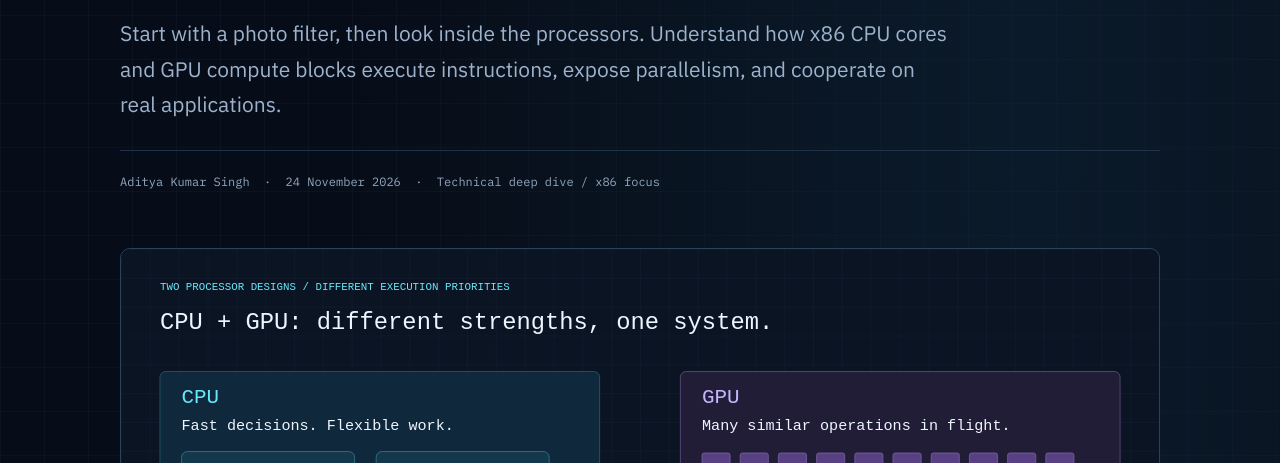
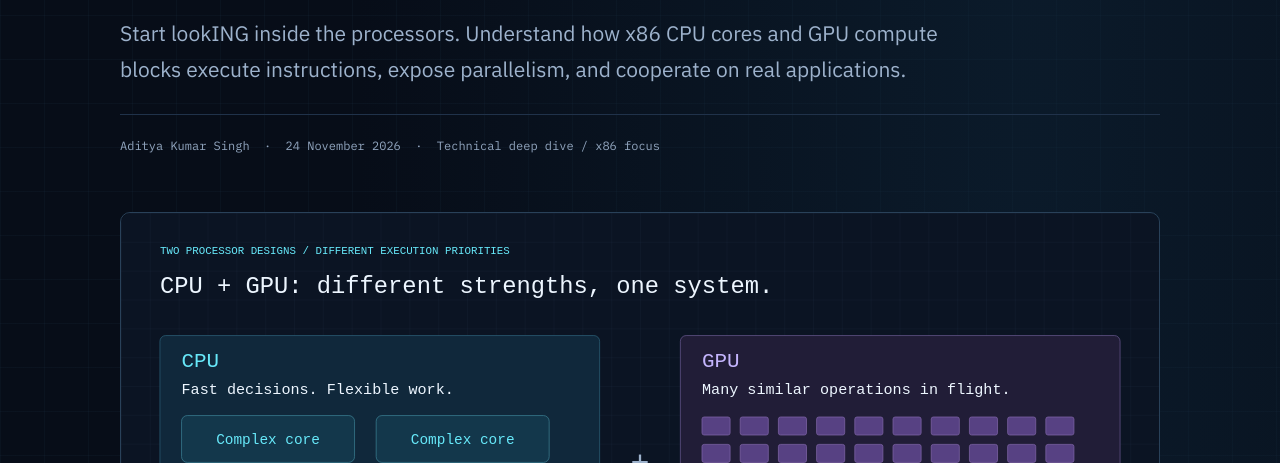
Before and after one commit to rsys-adsingh/rsys-adsingh.github.io, a plain HTML site: page techblogs/cpu-vs-gpu.html in a window 1280 px wide. Shown: the part 337-800 px from the top of the page. Drawn offline with Linux system fonts and the light colour scheme.

Commit message:
Update cpu-vs-gpu.html

```diff
--- a/techblogs/cpu-vs-gpu.html
+++ b/techblogs/cpu-vs-gpu.html
@@ -6,7 +6,7 @@
 <a class="skip" href="#article-content">Skip to article</a>
 <nav aria-label="Main navigation"><div class="nav-inner"><a class="brand" href="../index.html">ADITYA SINGH</a><div class="nav-links"><a href="../index.html">Portfolio</a><a href="../studyresources.html">Resources</a><a href="../techblogs.html">TechBlogs</a></div></div></nav>
 <main class="page" id="article-content"><article>
-<header class="hero"><span class="eyebrow">Hardware explained / beginner to advanced</span><h1>CPU vs GPU: two designs, different ways to execute work.</h1><p class="standfirst">Start with a photo filter, then look inside the processors. Understand how x86 CPU cores and GPU compute blocks execute instructions, expose parallelism, and cooperate on real applications.</p><p class="byline">Aditya Kumar Singh &nbsp;·&nbsp; <time datetime="2026-11-24">24 November 2026</time> &nbsp;·&nbsp; Technical deep dive / x86 focus</p></header>
+<header class="hero"><span class="eyebrow">Hardware explained / beginner to advanced</span><h1>CPU vs GPU: two designs, different ways to execute work.</h1><p class="standfirst">Start lookING inside the processors. Understand how x86 CPU cores and GPU compute blocks execute instructions, expose parallelism, and cooperate on real applications.</p><p class="byline">Aditya Kumar Singh &nbsp;·&nbsp; <time datetime="2026-11-24">24 November 2026</time> &nbsp;·&nbsp; Technical deep dive / x86 focus</p></header>
 <figure class="hero-visual"><a href="assets/cpu-gpu-overview-technical.svg" aria-label="View full-size CPU and GPU overview"><img class="hero-image" src="assets/cpu-gpu-overview-technical.svg" width="1440" height="720" alt="CPU and GPU designs side by side: complex CPU cores emphasize flexible low-latency work, while groups of GPU execution lanes emphasize throughput."></a><figcaption><span>A conceptual comparison; the blocks are illustrative rather than real product core counts.</span><a href="assets/cpu-gpu-overview-technical.svg">View full diagram</a></figcaption></figure>
 <aside class="toc" aria-labelledby="contents"><h2 id="contents">From first principles to execution details</h2><ol><li><a href="#basics">What CPU and GPU actually do</a></li><li><a href="#analogy">Latency and throughput, intuitively</a></li><li><a href="#cpu">Inside a modern x86 CPU</a></li><li><a href="#gpu">Inside a GPU</a></li><li><a href="#differences">Architectural differences side by side</a></li><li><a href="#parallelism">Dependencies and parallel work</a></li><li><a href="#workloads">How applications divide the work</a></li><li><a href="#together">CPU and GPU cooperation</a></li><li><a href="#brands">Manufacturers and architecture examples</a></li><li><a href="#advanced">Advanced performance concepts</a></li><li><a href="#glossary">Glossary and technical sources</a></li></ol></aside>
 <div class="body">
```
